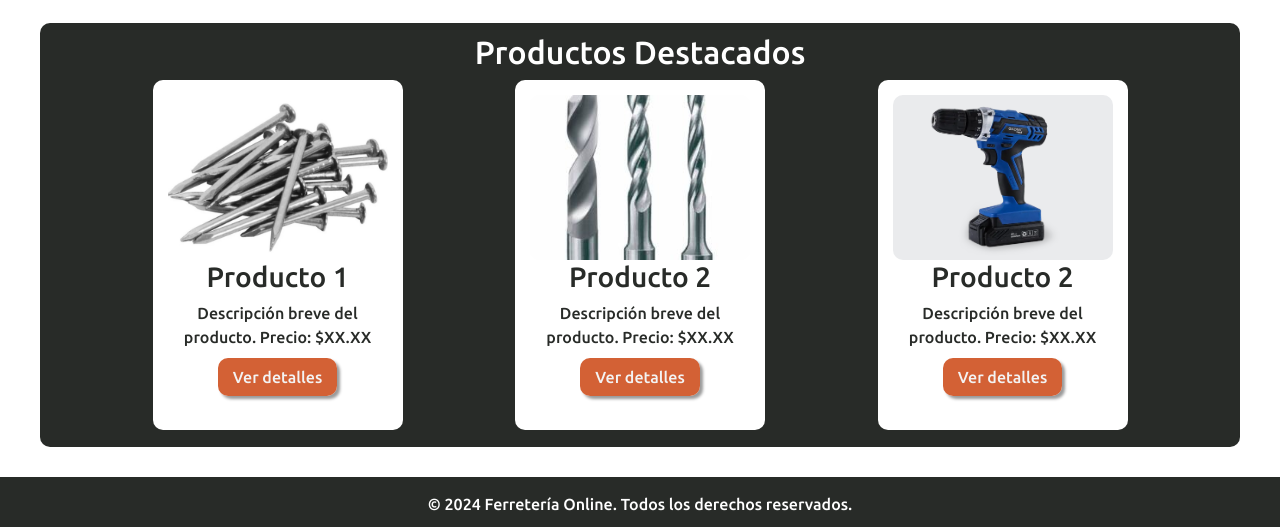
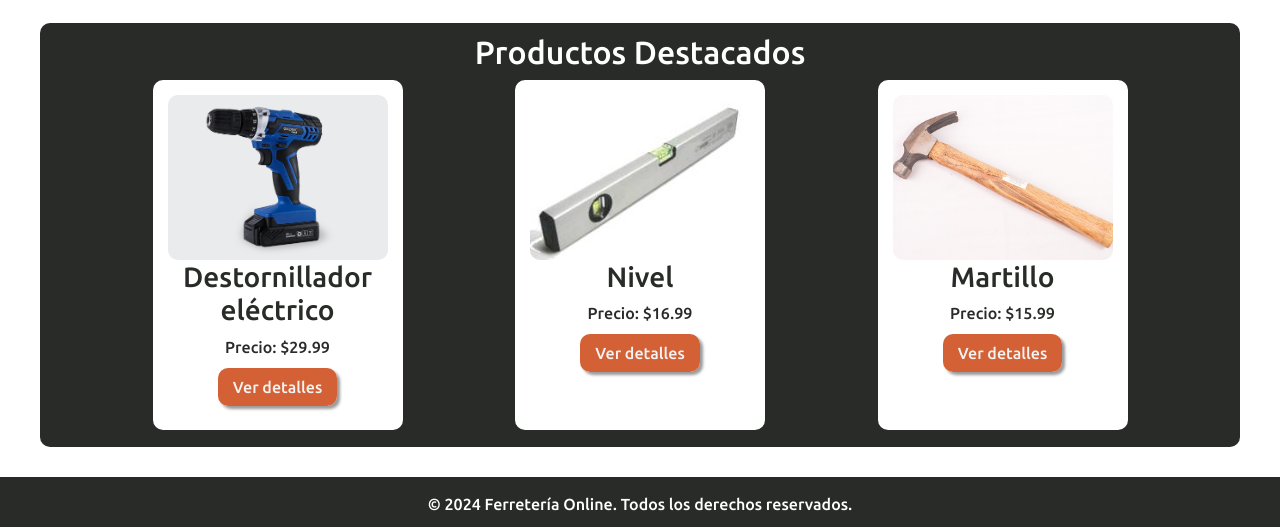
Before and after one commit to Horaciodiaz/CodoACodo, a plain HTML site: page index.html in a window 1280 px wide. Shown: the part 1308-1835 px from the top of the page. Drawn offline with nearby package versions, Linux system fonts and the light colour scheme.

Commit message:
productos destacados

```diff
--- a/index.html
+++ b/index.html
@@ -72,31 +72,15 @@
         <section id="productos-destacados">
             <h2>Productos Destacados</h2>
             <div class="productos">
-                <div class="producto">
-                    <img src="assets/clavos.jpg" alt="Producto 1">
-                    <h3>Producto 1</h3>
-                    <p>Descripción breve del producto. Precio: $XX.XX</p>
-                    <a href="#" class="boton">Ver detalles</a>
-                </div>
-                <div class="producto">
-                    <img src="assets/Brocas.jpg" alt="Producto 2">
-                    <h3>Producto 2</h3>
-                    <p>Descripción breve del producto. Precio: $XX.XX</p>
-                    <a href="#" class="boton">Ver detalles</a>
-                </div>
-                <div class="producto">
-                    <img src="assets/destornillador_electrico.png" alt="Producto 2">
-                    <h3>Producto 2</h3>
-                    <p>Descripción breve del producto. Precio: $XX.XX</p>
-                    <a href="#" class="boton">Ver detalles</a>
-                </div>
+                <!-- se insertan mediante el js -->
             </div>
         </section>
     </main>
 
     <footer>
-        <p>&copy; 2024 Ferretería Online. Todos los derechos reservados.</p>
+        <p>&copy; <span id="año"></span>  Ferretería Online. Todos los derechos reservados.</p>
     </footer>
+    <script src="script.js"></script>
 </body>
 
 </html>
--- a/script.js
+++ b/script.js
@@ -2,13 +2,34 @@ document.addEventListener("DOMContentLoaded", function() {
 
     document.getElementById("año").innerText = new Date().getFullYear();
     let productos = [];
-    tarjetaProducto = document.querySelector('#productos .productos');
+    let productosDestacados = [];
+    let tarjetaProducto = document.querySelector('#productos .productos');
+    let tarjetaProductoDestacado = document.querySelector('#productos-destacados .productos');
 
     const obtenerProductos = () => {
         fetch("productos.json")
             .then(res => res.json())
             .then(data => {
                 productos = [...data.productos];
+                let index = [];
+                for(let i = 0; i < 3; i++) {
+                    index.push(Math.floor(Math.random() * data.productos.length));
+                }
+                productosDestacados = index.map(i => productos[i]);
+                if(!tarjetaProducto){
+                    productosDestacados.map(producto => {
+                        console.log(tarjetaProductoDestacado)
+                        tarjetaProductoDestacado.innerHTML += `
+                        <div class="producto">
+                                <img src="${producto.img}" alt="${producto.nombre}">
+                                <h3>${producto.nombre}</h3>
+                                <p>Precio: $${producto.precio}</p>
+                                <a href="#" class="boton">Ver detalles</a>
+                            </div>
+                        `;
+                    });
+                }
+                else{
                     productos.map(producto => {
                         tarjetaProducto.innerHTML += `
                             <div class="producto">
@@ -19,6 +40,8 @@ document.addEventListener("DOMContentLoaded", function() {
                             </div>
                         `;
                     });
+                }
+
             })
             .catch(error => console.log("Hubo un error",error));
     }
--- a/styles.css
+++ b/styles.css
@@ -216,12 +216,15 @@ footer{
     }
     .carrusel{
         width: 100%;
+        border-radius: 0;
     }
     .mapa{
         width: 100%;
+        border-radius: 0;
     }
     #productos-destacados{
         width: 100%;
+        border-radius: 0;
     }
     .productos{
         width: 100%;
```
Lines whose indentation alone changed are shown as unchanged.
